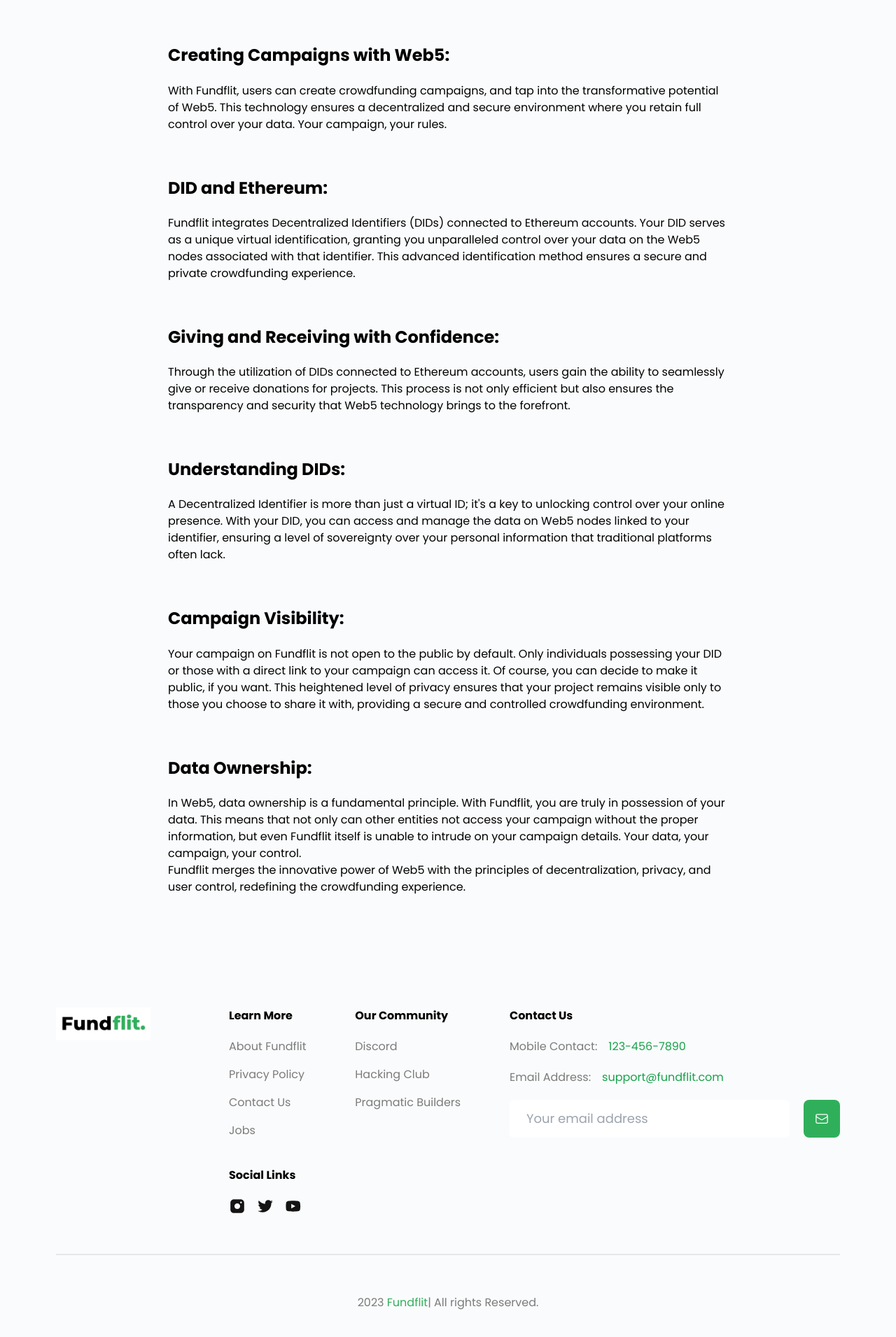
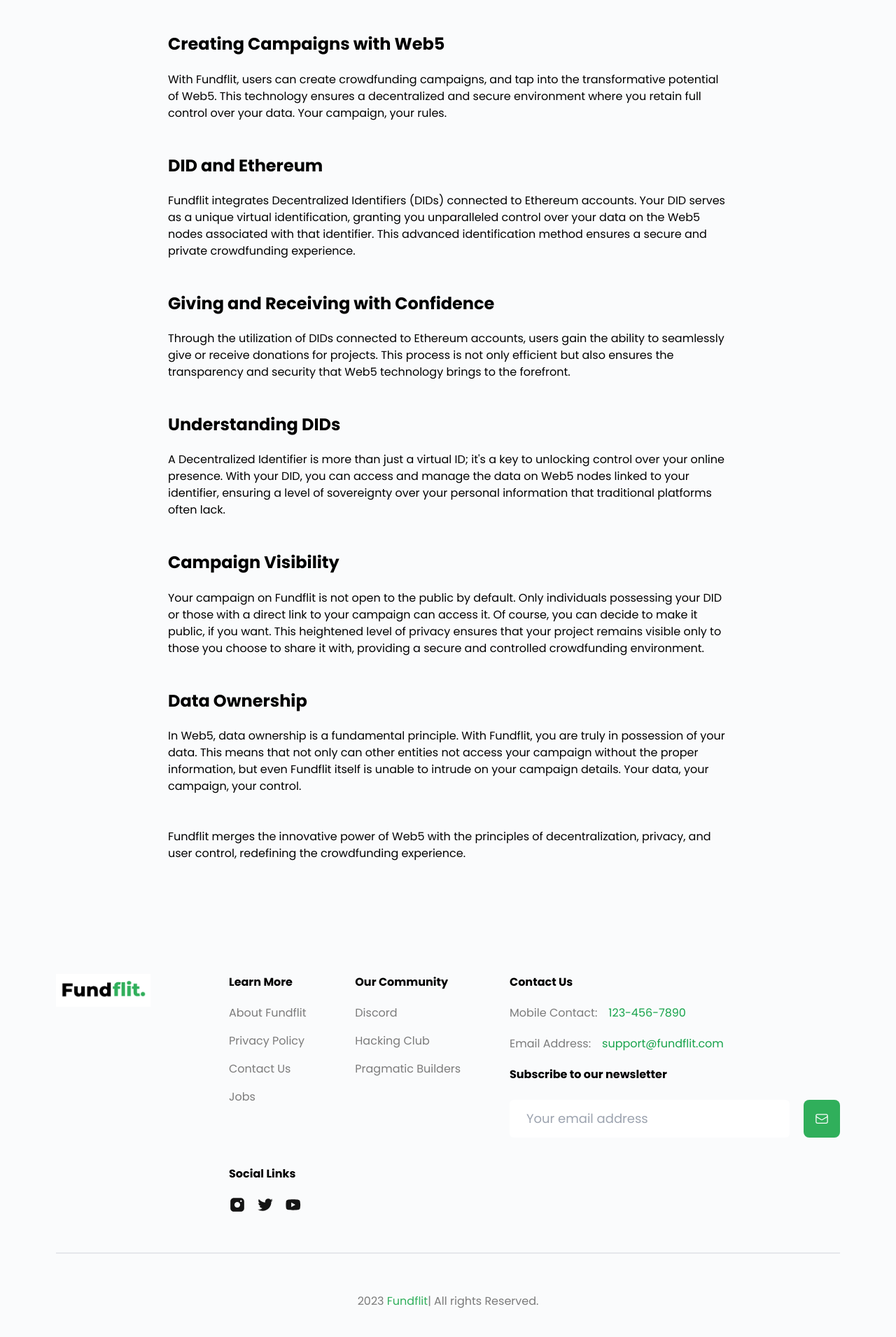
Before and after one commit to FrancoAguirre112/fundflit_front_deploy, a Next.js app: page /fundflit in a window 1280 px wide. Shown: the part 275-2186 px from the top of the page at 70% size. Built offline with nearby package versions, Linux system fonts and the light colour scheme.

Commit message:
fix: small ui issues

```diff
--- a/app/about/About_Hero.tsx
+++ b/app/about/About_Hero.tsx
@@ -6,12 +6,12 @@
 
   return (
     <section className="flex flex-col items-center justify-center">
-      <div className="flex h-[465px] w-full flex-col items-center justify-center bg-[#0A2640] px-5 text-center sm:h-[565px] md:h-[665px] md:px-14 lg:h-[765px] lg:px-24">
-        <h2 className="text-[1.7rem] text-gray-100 md:text-[45px] font-bold">
+      <div className="h-[400px] flex w-full flex-col items-center justify-center bg-[#0A2640] px-5 py-20 text-center md:px-14 lg:h-[500px] lg:px-24 lg:pb-20">
+        <h2 className="text-[1.7rem] font-bold text-gray-100 md:text-[45px]">
           Fundflit is where Innovation Meets Community in the Web5 Crowdfunding
           Frontier.
         </h2>
-        <p className="mt-5 w-[90%] text-[12px] leading-5 text-gray-200 sm:w-[80%] sm:text-sm md:text-base md:leading-8">
+        <p className="my-5 w-[90%] lg:pb-20 pb-5 text-[12px] leading-5 text-gray-200 sm:w-[80%] sm:text-sm md:text-base md:leading-8">
           Join us on a journey where dreams take flight, innovation knows no
           bounds, and a global community comes together to shape the future.
         </p>
--- a/app/about/Our_Values.tsx
+++ b/app/about/Our_Values.tsx
@@ -10,7 +10,6 @@
             Things we believe in
           </h2>
           <p className="text-base leading-8">
-            {" "}
             At the heart of our platform lie a set of core values that steer our
             every decision, shape our culture, and define the way we engage with
             our community. These values are more than principles; they are the
--- a/app/campaigns/detail/[did]/[campaignRecord]/page.tsx
+++ b/app/campaigns/detail/[did]/[campaignRecord]/page.tsx
@@ -270,7 +270,7 @@
 
             {/* Story */}
             <div
-              className="flex flex-col gap-2 rounded-lg bg-white p-4"
+              className="flex flex-col gap-2 rounded-lg bg-white p-4 lg:px-60"
               data-color-mode="light"
             >
               <MDEditor.Markdown
--- a/app/contact/page.tsx
+++ b/app/contact/page.tsx
@@ -5,13 +5,13 @@
 const Contact = () => {
   return (
     <div className="max-container">
-      <div className="flexCenter h-[350px] p-6 text-center text-[1.7rem] font-bold md:p-20 md:text-[45px]">
+      <div className="flexCenter h-[350px] p-6 md:px-14 text-center text-[1.7rem] font-bold md:p-20 md:text-[45px]">
         Get In Touch with Us. We'll be glad to hear from you.
       </div>
       <div className="flexCenter flex-col gap-10 bg-[#0A2640] px-7 py-20 md:flex-row md:gap-10 md:p-20">
         <div className="w-full text-white md:w-[50%]">
-          <h2 className="text-[2rem] font-bold md:text-[3rem]">Get a quote</h2>
-          <p className="w-[80%] text-gray-20">Make your Inquiry</p>
+          <h2 className="text-[2rem] font-bold md:text-[3rem]">Make your Inquiry</h2>
+          <p className="w-[80%] text-gray-20">Send us a message and we'll response to you as shortly as we can.</p>
           <div className="mb-5 mt-10 md:my-28">
             {contactItems.direct.map((item, index) => (
               <div
--- a/app/fundflit/page.tsx
+++ b/app/fundflit/page.tsx
@@ -2,7 +2,7 @@
 
 const Fundflit = () => {
   return (
-    <div className="flex flex-col gap-16 mt-10 mb-40 mx-60">
+    <div className="flex flex-col gap-12 mt-10 mb-40 lg:mx-60 mx-10">
       <section className="flex flex-col gap-6">
         <h2 className="text-2xl font-bold">How do we work?</h2>
         <p>
@@ -14,9 +14,7 @@
       </section>
 
       <section className="flex flex-col gap-6">
-        <h2 className="text-2xl font-bold">
-          Creating Campaigns with Web5:
-        </h2>
+        <h2 className="text-2xl font-bold">Creating Campaigns with Web5</h2>
         <p>
           With Fundflit, users can create crowdfunding campaigns, and tap into
           the transformative potential of Web5. This technology ensures a
@@ -26,7 +24,7 @@
       </section>
 
       <section className="flex flex-col gap-6">
-        <h2 className="text-2xl font-bold">DID and Ethereum:</h2>
+        <h2 className="text-2xl font-bold">DID and Ethereum</h2>
         <p>
           Fundflit integrates Decentralized Identifiers (DIDs) connected to
           Ethereum accounts. Your DID serves as a unique virtual identification,
@@ -38,7 +36,7 @@
 
       <section className="flex flex-col gap-6">
         <h2 className="text-2xl font-bold">
-          Giving and Receiving with Confidence:
+          Giving and Receiving with Confidence
         </h2>
         <p>
           Through the utilization of DIDs connected to Ethereum accounts, users
@@ -49,7 +47,7 @@
       </section>
 
       <section className="flex flex-col gap-6">
-        <h2 className="text-2xl font-bold">Understanding DIDs:</h2>
+        <h2 className="text-2xl font-bold">Understanding DIDs</h2>
         <p>
           A Decentralized Identifier is more than just a virtual ID; it's a key
           to unlocking control over your online presence. With your DID, you can
@@ -60,7 +58,7 @@
       </section>
 
       <section className="flex flex-col gap-6">
-        <h2 className="text-2xl font-bold">Campaign Visibility:</h2>
+        <h2 className="text-2xl font-bold">Campaign Visibility</h2>
         <p>
           Your campaign on Fundflit is not open to the public by default. Only
           individuals possessing your DID or those with a direct link to your
@@ -72,13 +70,18 @@
       </section>
 
       <section className="flex flex-col gap-6">
-        <h2 className="text-2xl font-bold">Data Ownership:</h2>
+        <h2 className="text-2xl font-bold">Data Ownership</h2>
         <p>
           In Web5, data ownership is a fundamental principle. With Fundflit, you
           are truly in possession of your data. This means that not only can
           other entities not access your campaign without the proper
           information, but even Fundflit itself is unable to intrude on your
-          campaign details. Your data, your campaign, your control. <br />
+          campaign details. Your data, your campaign, your control.
+        </p>
+      </section>
+
+      <section className="flex flex-col gap-6">
+        <p>
           Fundflit merges the innovative power of Web5 with the principles of
           decentralization, privacy, and user control, redefining the
           crowdfunding experience.
--- a/components/Footer.tsx
+++ b/components/Footer.tsx
@@ -5,11 +5,12 @@
 
 const Footer = () => {
   return (
-    <footer className="flexCenter my-24">
+    <footer className="flexCenter mt-24 mb-10">
       <div className="padding-container max-container flex w-full flex-col gap-14">
         <div className="flex flex-col items-start justify-center gap-[10%] md:flex-row">
           <Link href="/" className="mb-10">
             <Image
+              className="hover:scale-110"
               src="/assets/Fundflit.png"
               alt="logo"
               width={135}
@@ -23,11 +24,11 @@
                 <ul className="regular-14 flex flex-col gap-4 text-gray-30">
                   {columns.links.map((link) => (
                     <Link
-                      href="/"
-                      key={link}
+                      href={link.path}
+                      key={link.title}
                       className="hover:text-green-50 hover:font-medium"
                     >
-                      {link}
+                      {link.title}
                     </Link>
                   ))}
                 </ul>
@@ -51,14 +52,23 @@
                   </Link>
                 ))}
                 {/* Newsletter */}
+                <h4 className="font-bold whitespace-nowrap mb-1">
+                  Subscribe to our newsletter
+                </h4>
                 <div className="flex md:flex-row gap-5 w-full justify-center">
                   <input
                     type="text"
                     placeholder="Your email address"
                     className="w-full rounded-md  sm:text-lg text-base py-[.9rem] sm:px-[1.5rem] px-[1rem] sm:py-[1rem] active:outline-none"
                   />
+
                   <button className="bg-green-50 px-4 rounded-lg hover:bg-black-100">
-                    <Image src={mailIcon} alt="suubscribe" width={24} height={24} />
+                    <Image
+                      src={mailIcon}
+                      alt="suubscribe"
+                      width={24}
+                      height={24}
+                    />
                   </button>
                 </div>
               </FooterColumn>
@@ -67,7 +77,11 @@
               <FooterColumn title={SOCIALS.title}>
                 <ul className="regular-14 flex gap-4 text-gray-30">
                   {SOCIALS.links.map((link) => (
-                    <Link href="/" key={link}>
+                    <Link
+                      className="hover:scale-90 transition-transform"
+                      href="/"
+                      key={link}
+                    >
                       <Image src={link} alt="logo" width={24} height={24} />
                     </Link>
                   ))}
--- a/components/Hero.tsx
+++ b/components/Hero.tsx
@@ -33,7 +33,7 @@
           </Link>
         </div>
       </div>
-      <div className="m-auto pt-[4.5rem] hover:scale-100 sm:flex-row lg:w-2/5 lg:px-20">
+      <div className="m-auto pt-[4.5rem] hover:scale-100 sm:flex-row lg:w-2/5 px-10 md:px-20">
         <Image
           src="/assets/Group 216.png"
           alt="hero image"
--- a/constants/index.ts
+++ b/constants/index.ts
@@ -42,14 +42,23 @@
 export const FOOTER_LINKS = [
   {
     title: "Learn More",
-    links: ["About Fundflit", "Privacy Policy", "Contact Us", "Jobs"],
-    url: ["/about", "/", "/contact", "/"]
+    links: [
+      { title: "About Fundflit", path: "/about" },
+      { title: "Privacy Policy", path: "/" },
+      { title: "Contact Us", path: "/contact" },
+      { title: "Jobs", path: "/" },
+    ],
   },
   {
     title: "Our Community",
-    links: ["Discord", "Hacking Club", "Pragmatic Builders"],
+    links: [
+      { title: "Discord", path: "/" },
+      { title: "Hacking Club", path: "/" },
+      { title: "Pragmatic Builders", path: "/" },
+    ],
   },
 ];
+
 
 export const FOOTER_CONTACT_INFO = {
   title: "Contact Us",
@@ -153,7 +162,7 @@
 // About page Our number section
 export const numbers = [
   {
-    value: 120 + "m",
+    value: "$" + 120 + "m",
     title: "Cummulative Funding",
   },
   {
```
Also changed, not shown: app/about/Contact.tsx (+9 -3 lines), app/about/Our_Mission.tsx (+7 -7 lines), app/about/Our_Numbers.tsx (+12 -8 lines), app/about/Vision.tsx (+9 -9 lines).
